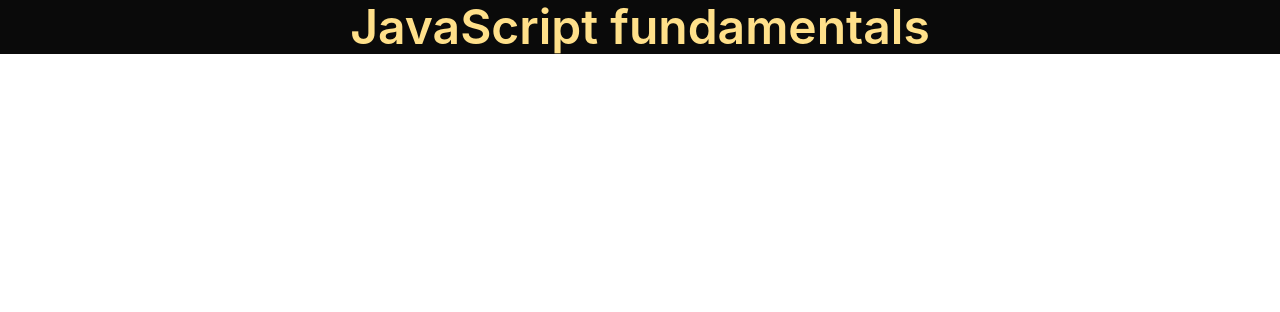
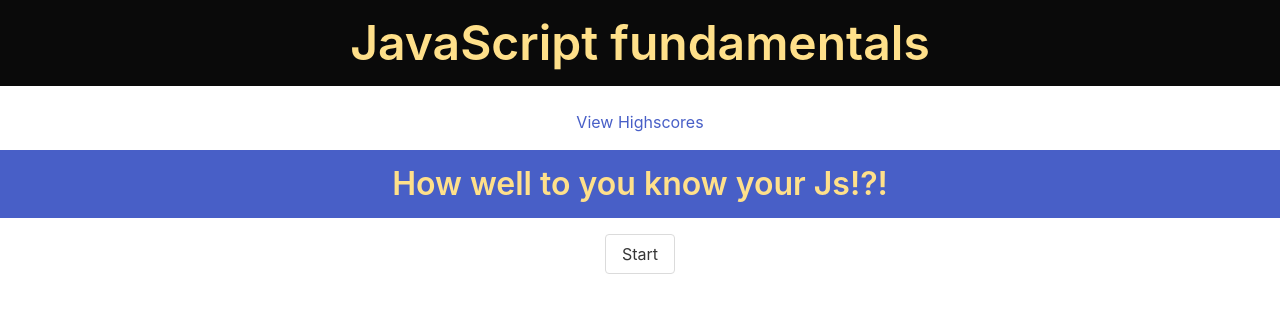
Before and after one commit to Coolguy1k/Family-or-Couple, a plain HTML site: page index.html in a window 1280 px wide. Drawn offline with nearby package versions, Linux system fonts and the light colour scheme.

Commit message:
score page

```diff
--- a/index.html
+++ b/index.html
@@ -8,6 +8,29 @@
         <link rel="stylesheet" href="https://cdn.jsdelivr.net/npm/bulma@0.9.4/css/bulma.min.css">
     </head>
 
-<header class="title has-text-centered is-spaced is-size-1 has-background-black has-text-warning">
-    JavaScript fundamentals
+<header class="title has-text-centered is-spaced is-size-1 has-background-black py-4">
+    <a class="has-text-warning">JavaScript fundamentals</a>
 </header>
+
+
+<body>
+    <header>
+        <nav class="has-text-centered">
+            <a href="score.html">View Highscores</a>
+        </nav>
+    </header>
+
+    <div id="container" class="has-text-centered">
+        <div id="timer"></div>
+        <div id="quizContent">
+            <p id="intro" class="title has-text-centered has-background-link has-text-warning py-4 my-4">How well to you know your Js!?!</p>
+            <ul id="optionsUl"></ul>
+            <button id="start" class="button">Start</button>
+        </div>
+
+    </div>
+
+    <script src="Test.js"></script>
+
+</body>
+</html>
```
Also changed, not shown: score.html (added, +10 -0 lines), 1 other file.
